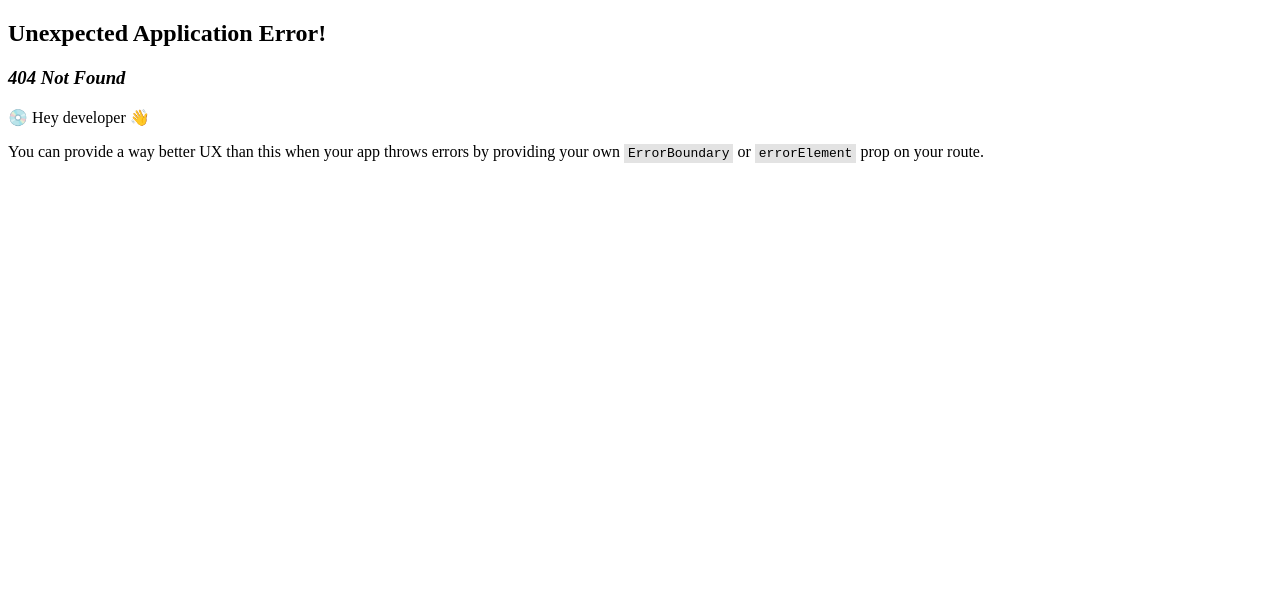
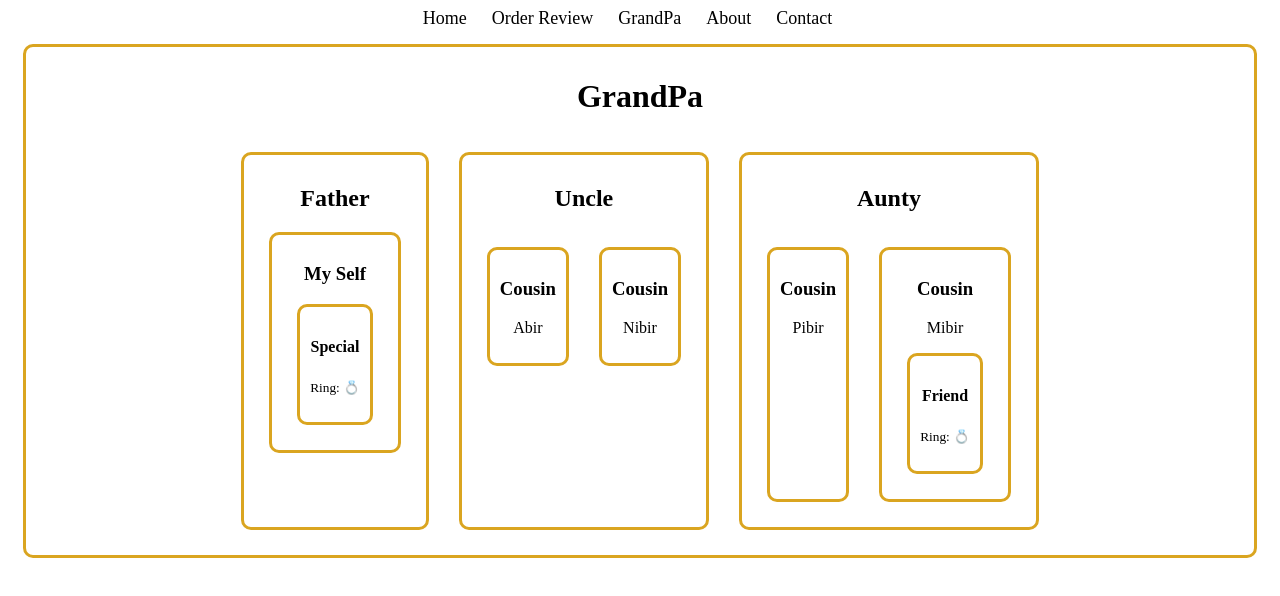
Before and after one commit to showvike/bengali-t-shirt, a React (Vite) app: page /grandpa in a window 1280 px wide. Before the commit this address had no page. Shown: the top 596 px of the page. Built offline with nearby package versions, Linux system fonts and the light colour scheme.

Commit message:
props drilling

```diff
--- /dev/null
+++ b/src/components/Aunty/Aunty.jsx
@@ -0,0 +1,18 @@
+import React from "react";
+import Cousin from "../Cousin/Cousin";
+
+const Aunty = ({ ring }) => {
+  return (
+    <div>
+      <h2>Aunty</h2>
+      <section className="flex">
+        <Cousin>Pibir</Cousin>
+        <Cousin ring={ring} hasFriend={true}>
+          Mibir
+        </Cousin>
+      </section>
+    </div>
+  );
+};
+
+export default Aunty;
--- /dev/null
+++ b/src/components/Cousin/Cousin.jsx
@@ -0,0 +1,14 @@
+import React from "react";
+import Friend from "../Friend/Friend";
+
+const Cousin = ({ children, hasFriend, ring }) => {
+  return (
+    <div>
+      <h3>Cousin</h3>
+      <p>{children}</p>
+      {hasFriend && <Friend ring={ring}></Friend>}
+    </div>
+  );
+};
+
+export default Cousin;
--- /dev/null
+++ b/src/components/Father/Father.jsx
@@ -0,0 +1,13 @@
+import React from "react";
+import MySelf from "../MySelf/MySelf";
+
+const Father = ({ ring }) => {
+  return (
+    <div>
+      <h2>Father</h2>
+      <MySelf ring={ring}></MySelf>
+    </div>
+  );
+};
+
+export default Father;
--- /dev/null
+++ b/src/components/Friend/Friend.jsx
@@ -0,0 +1,16 @@
+import React from "react";
+
+const Friend = ({ ring }) => {
+  return (
+    <div>
+      <h4>Friend</h4>
+      {ring && (
+        <p>
+          <small>Ring: {ring}</small>
+        </p>
+      )}
+    </div>
+  );
+};
+
+export default Friend;
--- /dev/null
+++ b/src/components/GrandPa/GrandPa.css
@@ -0,0 +1,13 @@
+.grand-pa,
+.grand-pa div {
+  text-align: center;
+  border: 3px solid goldenrod;
+  border-radius: 10px;
+  padding: 10px;
+  margin: 15px;
+}
+
+.flex {
+  display: flex;
+  justify-content: center;
+}
--- /dev/null
+++ b/src/components/GrandPa/GrandPa.jsx
@@ -0,0 +1,22 @@
+import React from "react";
+import Aunty from "../Aunty/Aunty";
+import Father from "../Father/Father";
+import Uncle from "../Uncle/Uncle";
+import "./GrandPa.css";
+
+const GrandPa = () => {
+  const ring = "💍";
+
+  return (
+    <div className="grand-pa">
+      <h1>GrandPa</h1>
+      <section className="flex">
+        <Father ring={ring}></Father>
+        <Uncle></Uncle>
+        <Aunty ring={ring}></Aunty>
+      </section>
+    </div>
+  );
+};
+
+export default GrandPa;
--- a/src/components/Header/Header.jsx
+++ b/src/components/Header/Header.jsx
@@ -7,6 +7,7 @@ const Header = () => {
     <nav>
       <Link to="/">Home</Link>
       <Link to="/review">Order Review</Link>
+      <Link to="/grandpa">GrandPa</Link>
       <Link to="/about">About</Link>
       <Link to="/contact">Contact</Link>
     </nav>
--- /dev/null
+++ b/src/components/MySelf/MySelf.jsx
@@ -0,0 +1,13 @@
+import React from "react";
+import Special from "../Special/Special";
+
+const MySelf = ({ ring }) => {
+  return (
+    <div>
+      <h3>My Self</h3>
+      <Special ring={ring}></Special>
+    </div>
+  );
+};
+
+export default MySelf;
--- /dev/null
+++ b/src/components/Special/Special.jsx
@@ -0,0 +1,16 @@
+import React from "react";
+
+const Special = ({ ring }) => {
+  return (
+    <div>
+      <h4>Special</h4>
+      {ring && (
+        <p>
+          <small>Ring: {ring}</small>
+        </p>
+      )}
+    </div>
+  );
+};
+
+export default Special;
--- /dev/null
+++ b/src/components/Uncle/Uncle.jsx
@@ -0,0 +1,16 @@
+import React from "react";
+import Cousin from "../Cousin/Cousin";
+
+const Uncle = () => {
+  return (
+    <div>
+      <h2>Uncle</h2>
+      <section className="flex">
+        <Cousin>Abir</Cousin>
+        <Cousin>Nibir</Cousin>
+      </section>
+    </div>
+  );
+};
+
+export default Uncle;
--- a/src/main.jsx
+++ b/src/main.jsx
@@ -1,6 +1,7 @@
 import React from "react";
 import ReactDOM from "react-dom/client";
 import { createBrowserRouter, RouterProvider } from "react-router-dom";
+import GrandPa from "./components/GrandPa/GrandPa";
 import Home from "./components/Home/Home";
 import Main from "./components/Layout/Main";
 import OrderReview from "./components/OrderReview/OrderReview";
@@ -20,6 +21,10 @@ const router = createBrowserRouter([
         path: "review",
         element: <OrderReview></OrderReview>,
       },
+      {
+        path: "grandpa",
+        element: <GrandPa></GrandPa>,
+      },
     ],
   },
 ]);
```
